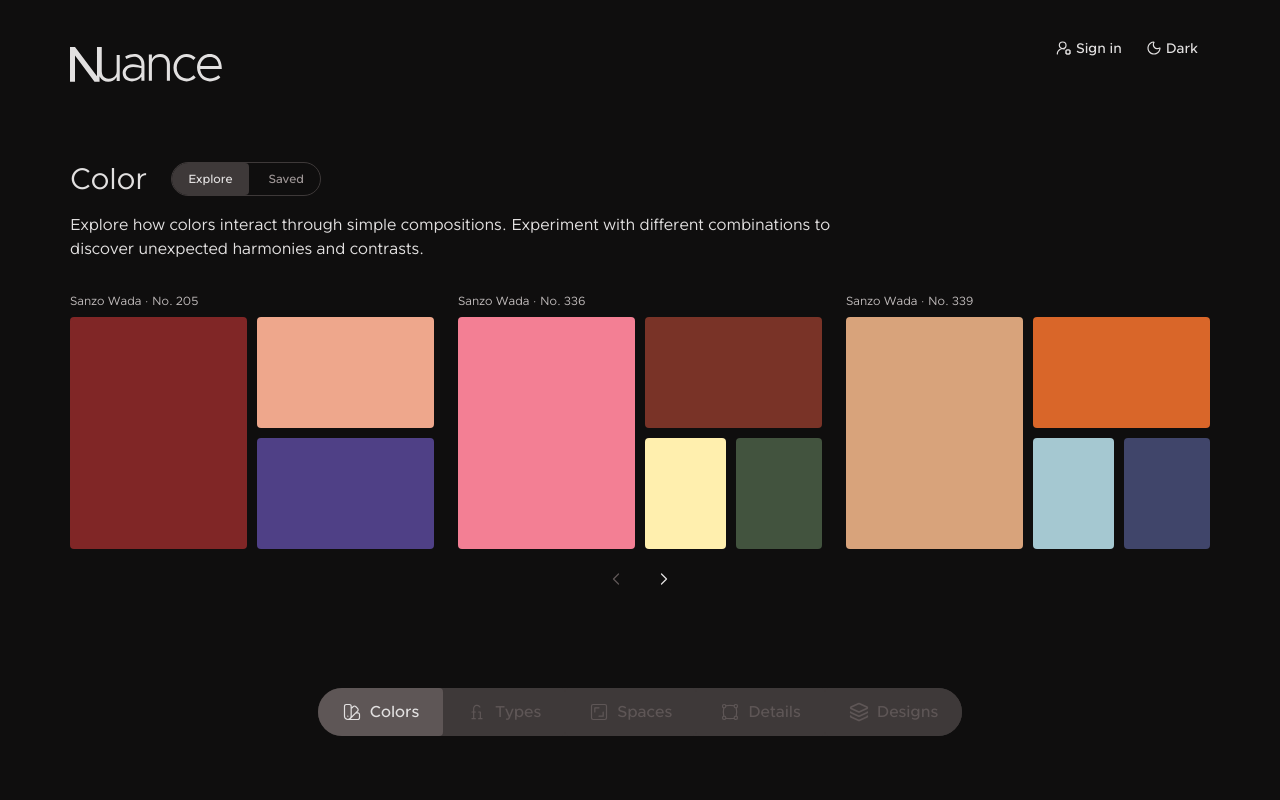
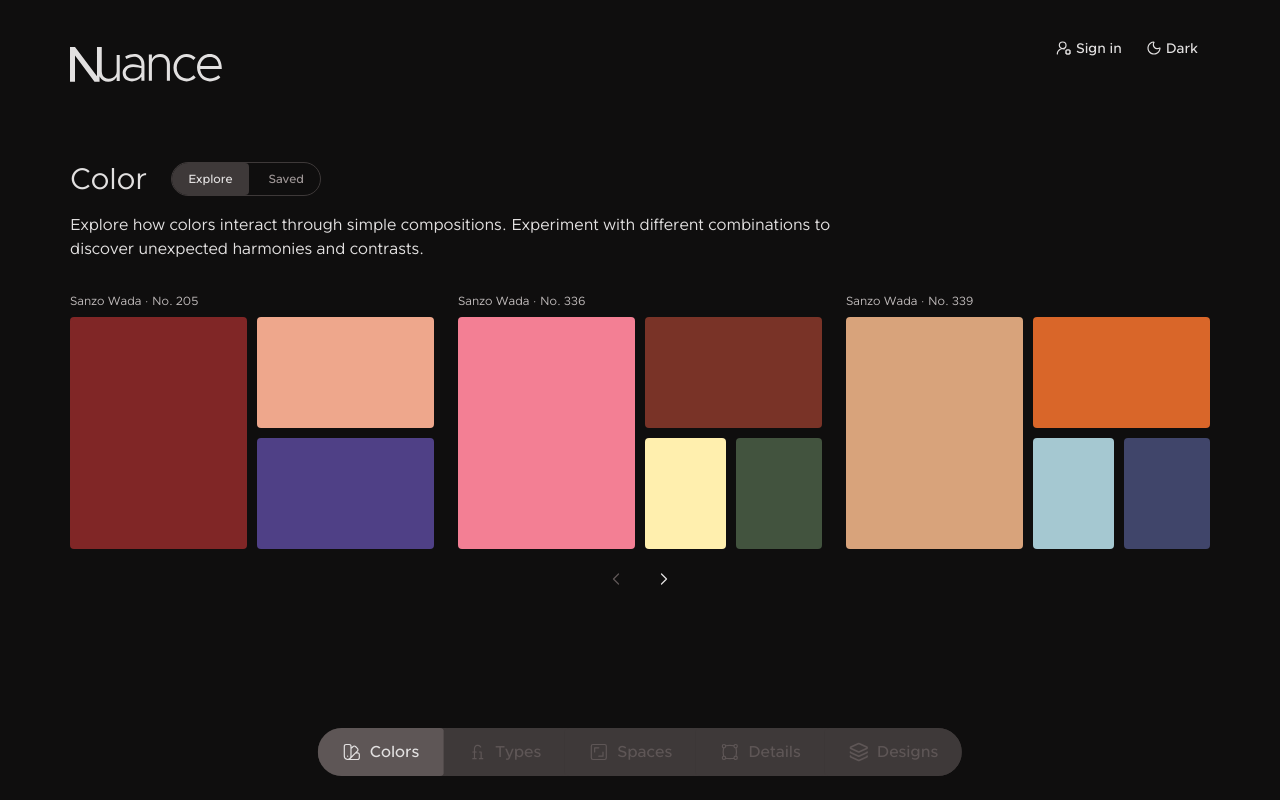
Before and after one commit to cmd1209/Nuance, a React (Vite) app: page / in a window 1280 px wide. Built offline with nearby package versions, Linux system fonts and the light colour scheme; no server answers.

Commit message:
fixed nav

```diff
--- a/src/nuance/nuance.css
+++ b/src/nuance/nuance.css
@@ -33,6 +33,8 @@
     --content-width: 1140px;
     --instructions-width: 780px;
     --artwork-width: 640px;
+    --navigation-height: var(--size-control-lg);
+    --navigation-clearance: calc(var(--navigation-height) + var(--gap-xl) + var(--gap-2xl) + env(safe-area-inset-bottom, 0px));
     box-sizing: border-box;
     display: flex;
     flex-direction: column;
@@ -40,7 +42,7 @@
     justify-content: flex-start;
     min-height: 100svh;
     gap: var(--gap-4xl);
-    padding: var(--gap-2xl) var(--gap-xl) var(--gap-4xl);
+    padding: var(--gap-2xl) var(--gap-xl) var(--navigation-clearance);
     background: var(--color-bg-canvas);
     color: var(--color-text-primary);
     font-family: var(--family-sans), sans-serif;
@@ -134,6 +136,12 @@
 
 /* The shared background fills the gaps between rounded child buttons. */
 .nuance-navigation {
+    position: fixed;
+    z-index: 5;
+    bottom: calc(var(--gap-xl) + env(safe-area-inset-bottom, 0px));
+    left: 50%;
+    transform: translateX(-50%);
+    max-width: calc(100% - var(--padding-xl) * 2);
     display: flex;
     background: var(--color-action-primary-hover);
     border-radius: var(--radius-full);
@@ -864,7 +872,8 @@
 
 @media (max-width: 700px) {
     .nuance-app {
-        padding: var(--padding-xl) var(--padding-lg) var(--padding-xl);
+        --navigation-height: calc(var(--size-icon-md) + var(--gap-xs) + var(--label-md-line-height) + var(--button-lg-padding-y) * 2);
+        padding: var(--padding-xl) var(--padding-lg) var(--navigation-clearance);
         gap: var(--gap-2xl);
     }
 
@@ -888,7 +897,7 @@
 
 
     .nuance-navigation {
-        width: 100%;
+        width: calc(100% - var(--padding-lg) * 2);
         max-width: 478px;
     }
 
```
